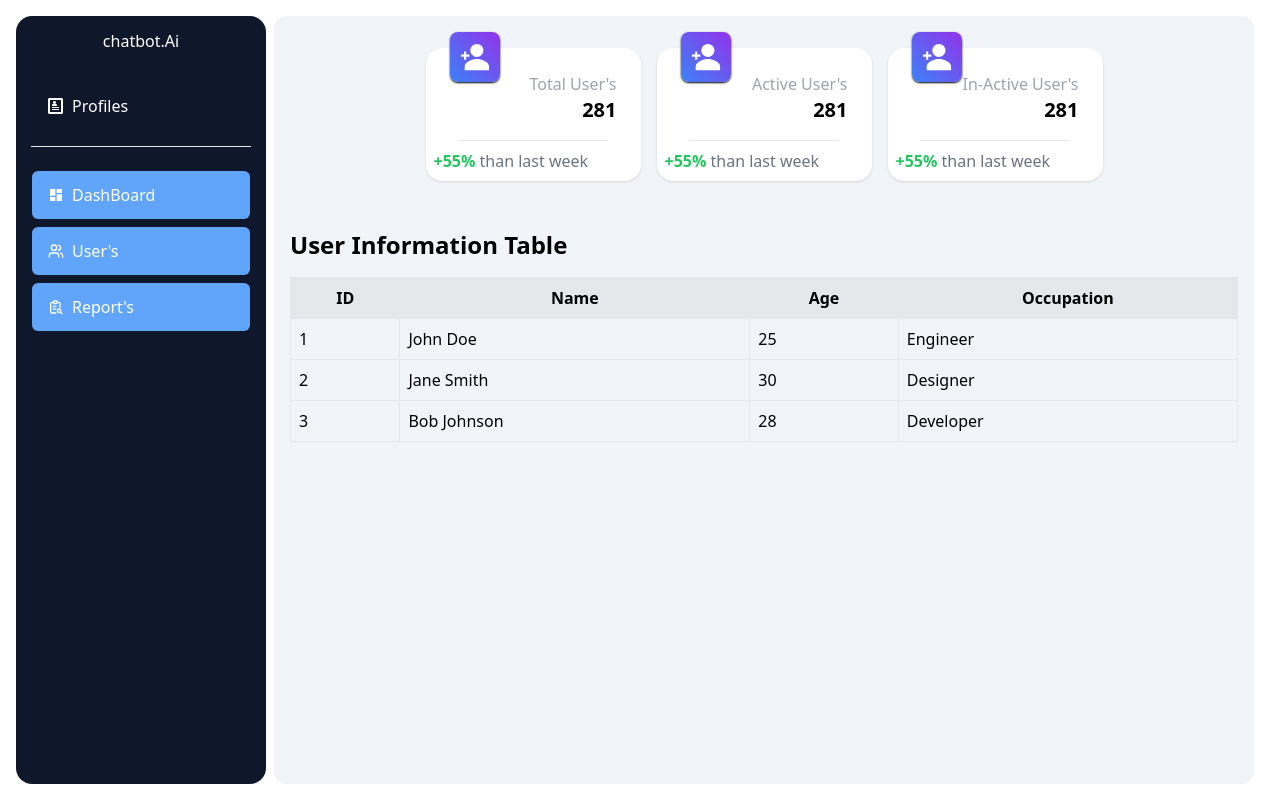
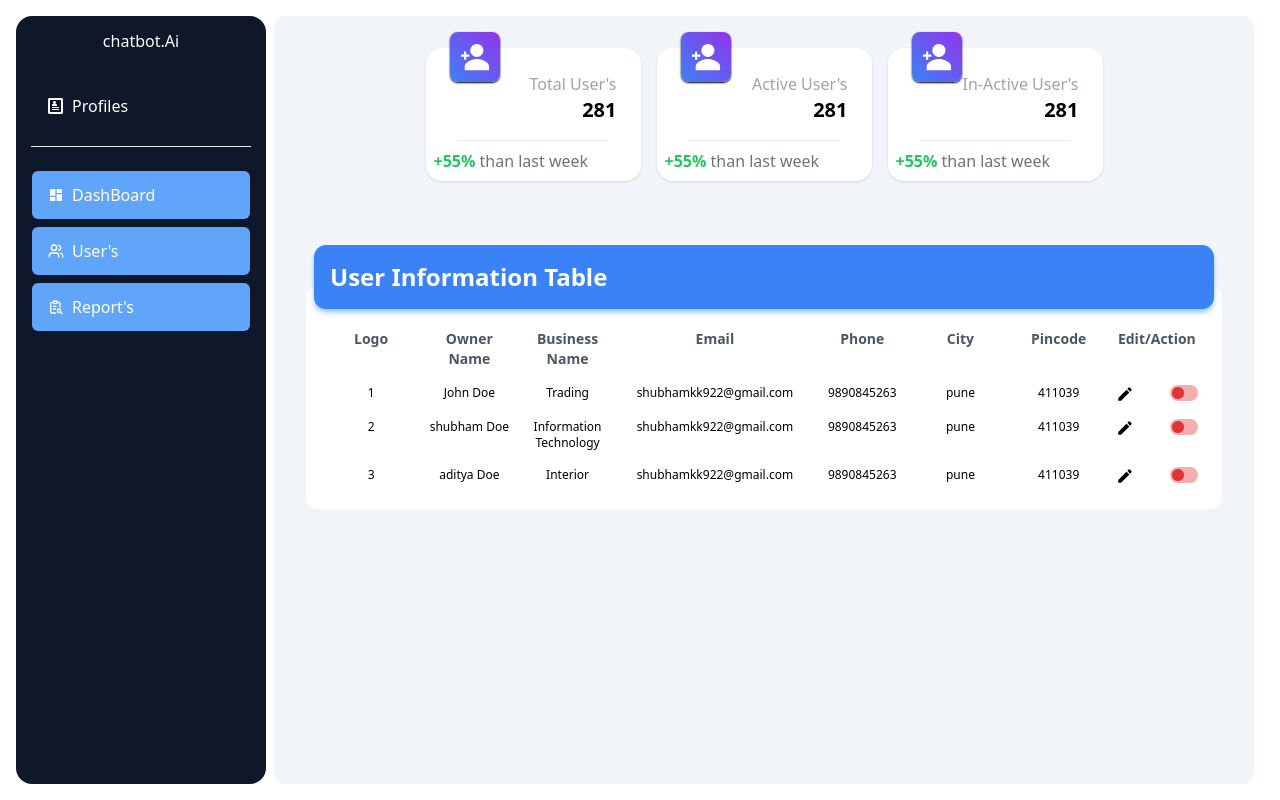
Before and after one commit to Shubhamkoli921/aibot, a React (Create React App) app in the folder client/chatbot/: page /dashboard in a window 1280 px wide. Both pictures are taken after a click on the item "User's". Built offline with nearby package versions, Linux system fonts and the light colour scheme.

Commit message:
changes added

```diff
--- /dev/null
+++ b/client/chatbot/src/css/style.css
@@ -0,0 +1,74 @@
+.switch {
+    --circle-dim: 1.4em;
+    font-size: 8px;
+    position: relative;
+    display: inline-block;
+    width: 3.5em;
+    height: 2em;
+  }
+
+  /* Hide default HTML checkbox */
+  .switch input {
+    opacity: 0;
+    width: 0;
+    height: 0;
+  }
+
+  /* The slider */
+  .slider {
+    position: absolute;
+    cursor: pointer;
+    top: 0;
+    left: 0;
+    right: 0;
+    bottom: 0;
+    background-color: #f5aeae;
+    transition: .4s;
+    border-radius: 30px;
+  }
+
+  .slider-card {
+    position: absolute;
+    content: "";
+    height: var(--circle-dim);
+    width: var(--circle-dim);
+    border-radius: 20px;
+    left: 0.3em;
+    bottom: 0.3em;
+    transition: .4s;
+    pointer-events: none;
+  }
+
+  .slider-card-face {
+    position: absolute;
+    inset: 0;
+    backface-visibility: hidden;
+    perspective: 1000px;
+    border-radius: 50%;
+    transition: .4s transform;
+  }
+
+  .slider-card-front {
+    background-color: #DC3535;
+  }
+
+  .slider-card-back {
+    background-color: #379237;
+    transform: rotateY(180deg);
+  }
+
+  input:checked ~ .slider-card .slider-card-back {
+    transform: rotateY(0);
+  }
+
+  input:checked ~ .slider-card .slider-card-front {
+    transform: rotateY(-180deg);
+  }
+
+  input:checked ~ .slider-card {
+    transform: translateX(1.5em);
+  }
+
+  input:checked ~ .slider {
+    background-color: #9ed99c;
+  }
--- a/client/chatbot/src/pages/dashboardData.jsx
+++ b/client/chatbot/src/pages/dashboardData.jsx
@@ -22,6 +22,8 @@ const DashBoardData = () => {
     { name: "April", sales: 81 },
     { name: "May", sales: 56 },
   ];
+
+
 
   return (
     <div className="w-full h-full">
--- a/client/chatbot/src/pages/report.jsx
+++ b/client/chatbot/src/pages/report.jsx
@@ -1,28 +1,45 @@
-import React from 'react'
-import { Bar } from 'react-chartjs-2';
+import React from "react";
+import {
+  LineChart,
+  Line,
+  XAxis,
+  YAxis,
+  CartesianGrid,
+  Tooltip,
+  Legend,
+} from "recharts";
 
 const Report = () => {
-
-  const data = {
-    labels: ['January', 'February', 'March', 'April', 'May'],
-    datasets: [
-      {
-        label: 'Monthly Sales',
-        backgroundColor: 'rgba(75,192,192,0.2)',
-        borderColor: 'rgba(75,192,192,1)',
-        borderWidth: 1,
-        hoverBackgroundColor: 'rgba(75,192,192,0.4)',
-        hoverBorderColor: 'rgba(75,192,192,1)',
-        data: [65, 59, 80, 81, 56],
-      },
-    ],
-  };
+  const data = [
+    { name: "January", sales: 65 },
+    { name: "February", sales: 59 },
+    { name: "March", sales: 80 },
+    { name: "April", sales: 81 },
+    { name: "May", sales: 56 },
+  ];
   return (
     <div>
-    <h2>Monthly Sales Bar Chart</h2>
-    <Bar data={data} />
-  </div>
-  )
-}
+      <h2>Monthly Sales Line Chart</h2>
+      <LineChart
+        width={500}
+        height={300}
+        data={data}
+        margin={{ top: 5, right: 30, left: 20, bottom: 5 }}
+      >
+        <XAxis dataKey="name" />
+        <YAxis />
+        <CartesianGrid strokeDasharray="3 3" />
+        <Tooltip />
+        <Legend />
+        <Line
+          type="monotone"
+          dataKey="sales"
+          stroke="#8884d8"
+          activeDot={{ r: 8 }}
+        />
+      </LineChart>
+    </div>
+  );
+};
 
-export default Report
+export default Report;
--- a/client/chatbot/src/pages/user.jsx
+++ b/client/chatbot/src/pages/user.jsx
@@ -1,12 +1,38 @@
 import React from "react";
 import { IoPersonAddSharp } from "react-icons/io5";
+import { MdEdit } from "react-icons/md";
+import '../css/style.css'
 // import { IoPersonAddSharp } from "react-icons/tb";
 
 const User = () => {
   const data = [
-    { id: 1, name: "John Doe", age: 25, occupation: "Engineer" },
-    { id: 2, name: "Jane Smith", age: 30, occupation: "Designer" },
-    { id: 3, name: "Bob Johnson", age: 28, occupation: "Developer" },
+    {
+      logo: 1,
+      name: "John Doe",
+      businessName: "Trading",
+      email: "shubhamkk922@gmail.com",
+      phone: 9890845263,
+      city: "pune",
+      pincode: 411039,
+    },
+    {
+      logo: 2,
+      name: "shubham Doe",
+      businessName: "Information Technology",
+      email: "shubhamkk922@gmail.com",
+      phone: 9890845263,
+      city: "pune",
+      pincode: 411039,
+    },
+    {
+      logo: 3,
+      name: "aditya Doe",
+      businessName: "Interior",
+      email: "shubhamkk922@gmail.com",
+      phone: 9890845263,
+      city: "pune",
+      pincode: 411039,
+    },
   ];
 
   return (
@@ -67,24 +93,46 @@ const User = () => {
           </div>
         </div>
       </div>
-      <div className="container mx-auto my-8">
-      <h2 className="text-2xl font-semibold mb-4">User Information Table</h2>
-      <table className="border-collapse border w-full">
-        <thead className="bg-gray-200">
-          <tr>
-            <th className="border p-2">ID</th>
-            <th className="border p-2">Name</th>
-            <th className="border p-2">Age</th>
-            <th className="border p-2">Occupation</th>
+      <div className="container mx-auto my-8  p-4 flex justify-center ">
+        <h2 className="text-2xl font-semibold absolute w-[900px]  shadow-md shadow-blue-300  bg-blue-500 p-4 text-white rounded-xl">User Information Table</h2>
+        <table className="flex flex-col rounded-xl w-full bg-white p-4 mt-10   ">
+          <thead className="mt-5">
+            <tr className="grid grid-cols-9 text-sm text-gray-600">
+              <th className=" p-2 col-span-1">Logo</th>
+              <th className=" p-2">Owner Name</th>
+              <th className=" p-2">Business Name</th>
+              <th className=" p-2 col-span-2  ">Email</th>
+              <th className=" p-2">Phone</th>
+              <th className=" p-2">City</th>
+              <th className=" p-2">Pincode</th>
+              <th className="p-2">Edit/Action</th>
+              {/* <th className="p-2">Action</th> */}
             </tr>
           </thead>
           <tbody>
             {data.map((user) => (
-            <tr key={user.id} className="hover:bg-gray-100">
-              <td className="border p-2">{user.id}</td>
-              <td className="border p-2">{user.name}</td>
-              <td className="border p-2">{user.age}</td>
-              <td className="border p-2">{user.occupation}</td>
+              <tr
+                key={user.id}
+                className="hover:bg-gray-100 grid grid-cols-9 w-full text-xs "
+              >
+                <td className="p-2 text-center">{user.logo}</td>
+                <td className="p-2 text-center">{user.name}</td>
+                <td className="p-2 text-center">{user.businessName}</td>
+                <td className="p-2 text-center col-span-2  ">{user.email}</td>
+                <td className="p-2 text-center">{user.phone}</td>
+                <td className="p-2 text-center">{user.city}</td>
+                <td className="p-2 text-center">{user.pincode}</td>
+                <td className="p-2 flex justify-between text-center">
+                  <MdEdit size={18} className="cursor-pointer" />
+                  <label class="switch">
+                    <input type="checkbox" />
+                    <div class="slider"></div>
+                    <div class="slider-card">
+                      <div class="slider-card-face slider-card-front"></div>
+                      <div class="slider-card-face slider-card-back"></div>
+                    </div>
+                  </label>
+                </td>
               </tr>
             ))}
           </tbody>
```
Also changed, not shown: client/chatbot/src/App.js (+9 -13 lines). Lines whose indentation alone changed are shown as unchanged.
